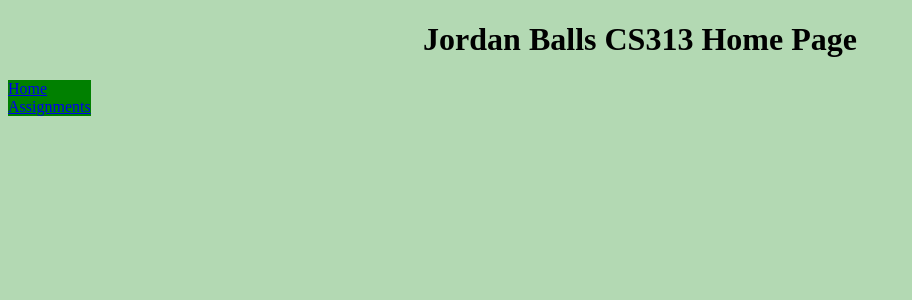
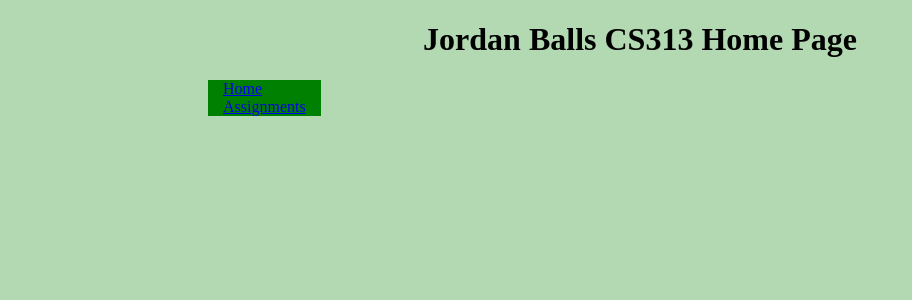
Before and after one commit to JordanBalls/cs313, a PHP site: page / in a window 1280 px wide. Shown: the top 300 px of the page, without its empty margins (0-912 px from the left). Run offline with PHP 8.4, Linux system fonts and the light colour scheme.

Commit message:
style changes to menu

```diff
--- a/styles.css
+++ b/styles.css
@@ -13,4 +13,7 @@ h1
 {
    float:left;
    background-color:hsl(120, 100%, 25%);
+   padding-left:15px;
+   padding-right:15px;
+   margin-left:200px;
 }
```
